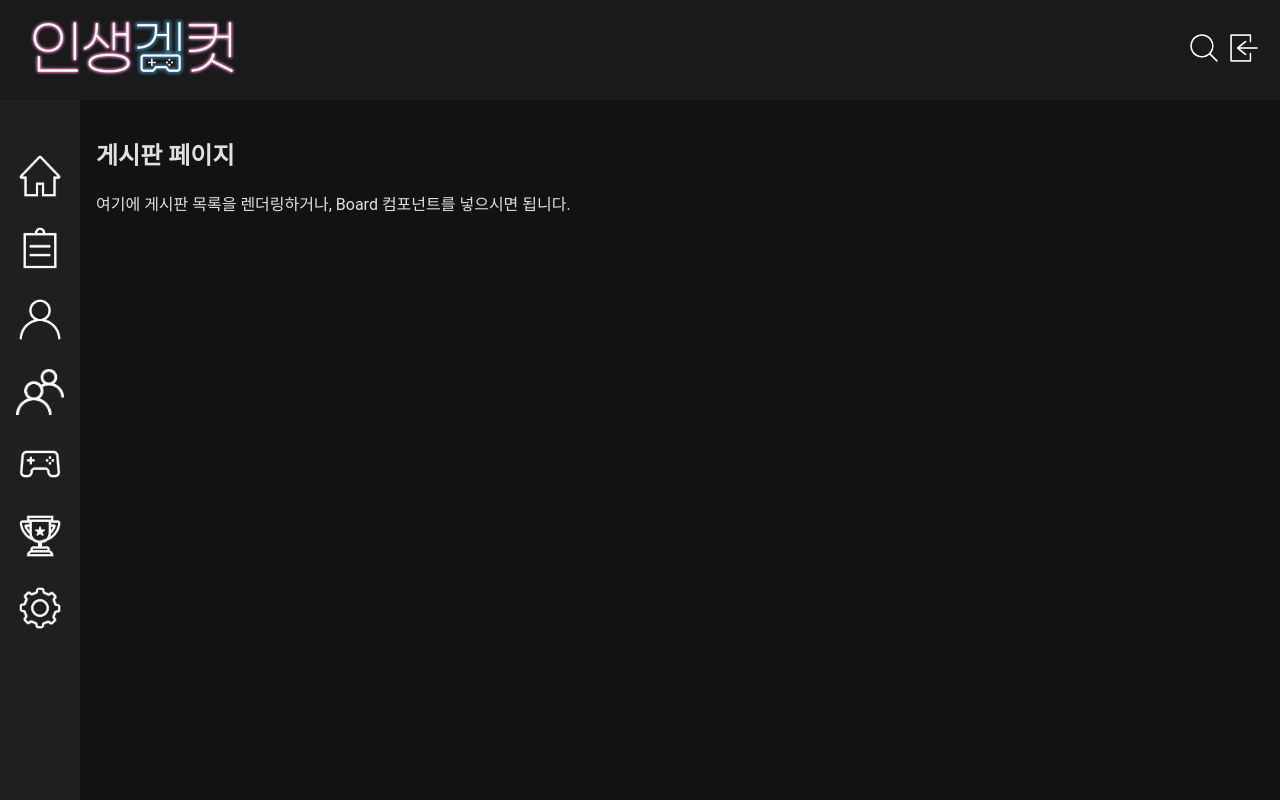
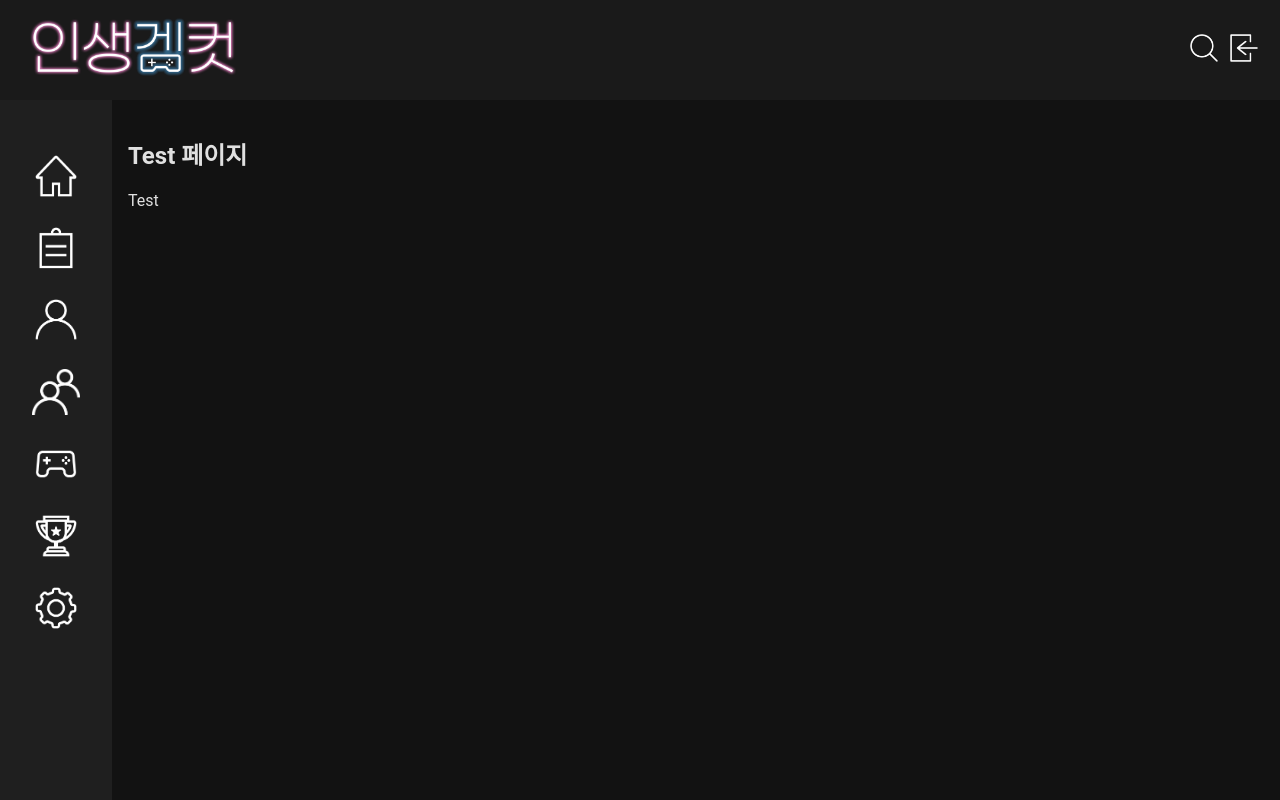
Before and after one commit to Sonjulking/GameCut_final_frontend, a React (Vite) app: page /test in a window 1280 px wide. Built offline with nearby package versions, Linux system fonts and the light colour scheme.

Commit message:
Initial commit

```diff
--- a/dev-dist/sw.js
+++ b/dev-dist/sw.js
@@ -82,7 +82,7 @@ define(['./workbox-54d0af47'], (function (workbox) { 'use strict';
     "revision": "3ca0b8505b4bec776b69afdba2768812"
   }, {
     "url": "index.html",
-    "revision": "0.6u80ijsgsjo"
+    "revision": "0.l3ae1usvt38"
   }], {});
   workbox.cleanupOutdatedCaches();
   workbox.registerRoute(new workbox.NavigationRoute(workbox.createHandlerBoundToURL("index.html"), {
--- a/src/App.css
+++ b/src/App.css
@@ -148,7 +148,8 @@ header {
     }
 
     .sidebar {
-        width: 5rem; /* 아이콘 공간만 할당 */
+        width: 7rem; /* 아이콘 공간만 할당 */
+        padding-left: 1rem;
         transform: none;
     }
 
@@ -423,6 +424,7 @@ header {
 .comment_write_date {
     font-size: 0.75rem;
     color: #999;
+    ㄴ
     margin-left: 0.5rem;
 }
 
--- a/src/components/VideoItem.jsx
+++ b/src/components/VideoItem.jsx
@@ -7,6 +7,7 @@ import likeIcon from "../assets/img/main/icons/like_icon.png";
 import commentIcon from "../assets/img/main/icons/comment_icon.png";
 import shareIcon from "../assets/img/main/icons/share_icon.png";
 import saveIcon from "../assets/img/main/icons/save_icon.png";
+import reportIcon from "../assets/img/main/icons/report_icon.png";
 
 const VideoItem = ({videoData}) => {
     //video 태그를 직접 조작하기위해  useRef() 사용
@@ -129,6 +130,9 @@ const VideoItem = ({videoData}) => {
                     <button className="video_side_buttons" aria-label="저장">
                         <img src={saveIcon} alt="저장"/>
                     </button>
+                    <button className="video_side_buttons" aria-label="신고">
+                        <img src={reportIcon} alt="신고"/>
+                    </button>
                 </div>
 
                 <CommentSection
--- a/src/layout/Sidebar.jsx
+++ b/src/layout/Sidebar.jsx
@@ -55,11 +55,11 @@ const Sidebar = () => {
     return (
             <div className={`sidebar ${isOpen ? "open" : ""}`}>
                 {/*TODO Link로 바꾸기*/}
-                <Link to={"/test"}>
+                <Link to={"/"}>
                     <img src={homeIcon} className="sidebar_icons" alt="홈"/>
                     <span className="sidebar_label">홈</span>
                 </Link>
-                <Link to={"/board"}>
+                <Link to={"/test"}>
                     <img
                             src={boardViewIcon}
                             className="sidebar_icons"
--- a/src/pages/Test.jsx
+++ b/src/pages/Test.jsx
@@ -3,8 +3,8 @@ import React from "react";
 const TestPage = () => {
     return (
             <div style={{padding: "1rem"}}>
-                <h2>게시판 페이지</h2>
-                <p>여기에 게시판 목록을 렌더링하거나, Board 컴포넌트를 넣으시면 됩니다.</p>
+                <h2>Test 페이지</h2>
+                <p>Test</p>
             </div>
     );
 };
```
